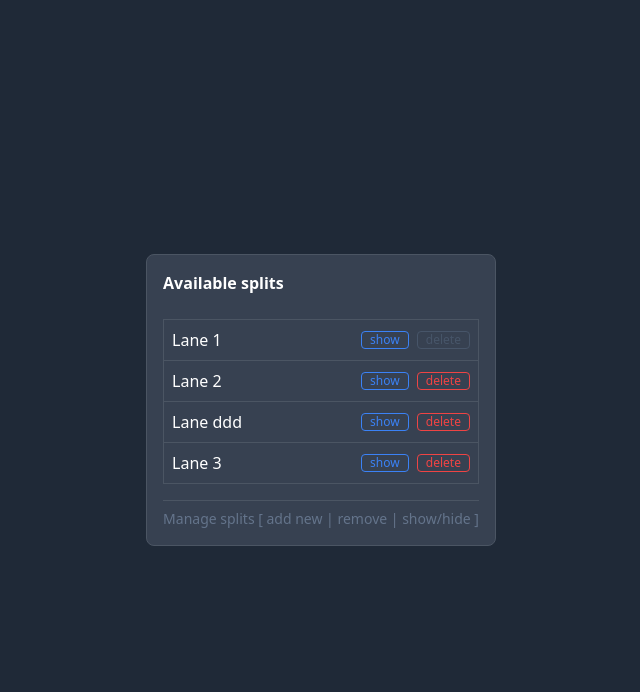
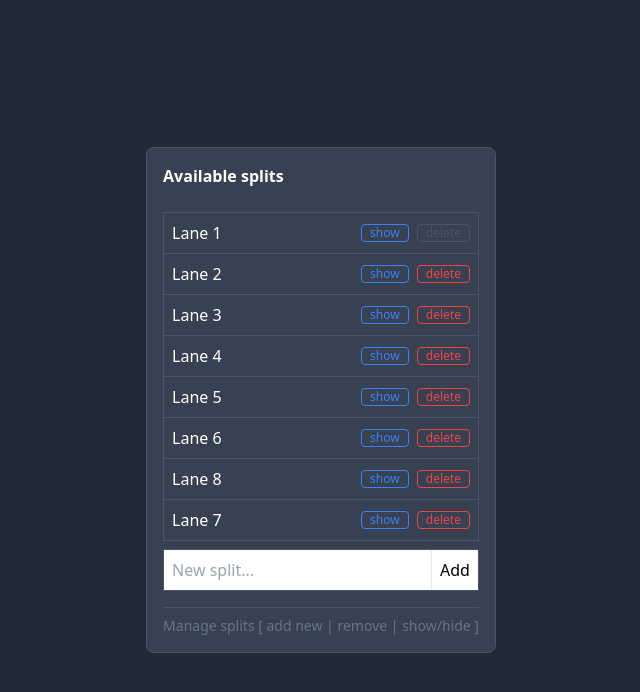
Before and after one commit to szekelygobe/vue-cal-setup, a Vue app: page / in a window 1280 px wide. Shown: the top 692 px of the page, without its empty margins (319-959 px from the left). Built offline with nearby package versions, Linux system fonts and the light colour scheme; data requests are answered from the project's data file.

Commit message:
Add new split working

```diff
--- a/db.json
+++ b/db.json
@@ -16,17 +16,45 @@
     },
     {
       "class": "lane_3",
-      "label": "Lane ddd",
-      "deletable": true,
-      "hide": true,
-      "id": 4
-    },
-    {
-      "class": "lane_3",
       "label": "Lane 3",
       "deletable": true,
       "hide": true,
       "id": 6
+    },
+    {
+      "class": "lane_4",
+      "label": "Lane 4",
+      "deletable": true,
+      "hide": true,
+      "id": 7
+    },
+    {
+      "class": "lane_5",
+      "label": "Lane 5",
+      "deletable": true,
+      "hide": true,
+      "id": 8
+    },
+    {
+      "class": "lane_6",
+      "label": "Lane 6",
+      "deletable": true,
+      "hide": true,
+      "id": 9
+    },
+    {
+      "class": "lane_8",
+      "label": "Lane 8",
+      "deletable": true,
+      "hide": true,
+      "id": 11
+    },
+    {
+      "class": "lane_7",
+      "label": "Lane 7",
+      "deletable": true,
+      "hide": true,
+      "id": 12
     }
   ],
   "events": [
--- a/src/App.vue
+++ b/src/App.vue
@@ -1,11 +1,14 @@
 <script setup>
-  import { useSourceData } from "@/composables/useSourceData.js"
-  import { ref , onMounted} from "vue"
   import Splits from "@/components/splits/Splits.vue"
 
-  const { getData, deleteData } = useSourceData();
+  import { reactive , onMounted} from "vue"
+  import { useSourceData } from "@/composables/useSourceData.js"
+  import {useSlugify} from "@/composables/useSlugify.js"
 
-  const splits = ref(null);
+  const { getData, deleteData, addData } = useSourceData();
+  const { slugify }     = useSlugify();
+
+  const splits = reactive({});
 
   onMounted(async () => {
     splits.value = await getData('splits');
@@ -14,10 +17,23 @@
   async function deleteSplit(split){
     if(splits.value.length > 1){
       await deleteData('splits', split.id)
-          .then(()=> splits.value.splice(splits.value.indexOf(split), 1))
+          // deleting split from
+          .then(()=> splits.value.splice(splits.value.indexOf(split), 1));
     } else {
       console.log('Can\'t delete more splits!');
     }
+  }
+
+  async function addSplit(splitName){
+    await addData(
+        'splits',
+        {
+          class: slugify(splitName),
+          label: splitName,
+          deletable: true,
+          hide: false
+        })
+        .then((resp)=> splits.value.push(resp));
   }
 
 </script>
@@ -28,6 +44,7 @@
     <splits
         :splits="splits"
         @deleteSplit="deleteSplit"
+        @addSplit="addSplit"
     > </splits>
 <!--    <calendar :splits="splits"> </calendar>-->
   </div>
--- a/src/components/splits/Split.vue
+++ b/src/components/splits/Split.vue
@@ -32,7 +32,7 @@
       {{ split.hide ? 'show' : 'hide' }}
     </button>
     <button
-        @click.prevent="emit('deleteSplit', split, split.key)"
+        @click.prevent="emit('deleteSplit', split)"
         :disabled="!split.deletable"
         :class="{
           'border rounded text-xs px-2 mx-2': true,
--- a/src/components/splits/Splits.vue
+++ b/src/components/splits/Splits.vue
@@ -2,18 +2,12 @@
   import { ref } from "vue";
   import Panel from "@/components/Panel.vue"
   import Split from "@/components/splits/Split.vue"
-  import {useSlugify} from "@/composables/useSlugify.js"
 
-  const { slugify }     = useSlugify();
+  const emit = defineEmits(['deleteSplit', 'addSplit']);
 
-  let newSplit          = ref('');
+  defineProps({splits: Object})
 
-  defineProps({
-    splits: Object
-  })
-
-  const emit = defineEmits(['deleteSplit']);
-
+  let newSplit = ref('');
 </script>
 
 <template>
@@ -26,19 +20,19 @@
 
     <ul class="border border-gray-600 divide-y divide-gray-600 mt-6" >
       <split
-          v-for="(split, key) in splits"
+          v-for="split in splits.value"
           :key="split.id"
           :split="split"
           @deleteSplit="emit('deleteSplit', split)"
       ></split>
     </ul>
 
-<!--    <form @submit.prevent="addSplit">-->
-<!--      <div class="border border-gray-600 text-black flex mt-2">-->
-<!--        <input v-model="newSplit" placeholder="New split..." class="p-2 w-full" />-->
-<!--        <button type="submit" class="bg-white p-2 border-l">Add</button>-->
-<!--      </div>-->
-<!--    </form>-->
+    <form @submit.prevent="emit('addSplit', newSplit)">
+      <div class="border border-gray-600 text-black flex mt-2">
+        <input v-model="newSplit" placeholder="New split..." class="p-2 w-full" />
+        <button type="submit" class="bg-white p-2 border-l">Add</button>
+      </div>
+    </form>
 
     <template #footer>
       Manage splits [ add new | remove | show/hide ]
--- a/src/composables/useSourceData.js
+++ b/src/composables/useSourceData.js
@@ -34,6 +34,8 @@ export function useSourceData(){
     async function deleteData (endPoint, id){
         let response = {}
 
+        console.log(baseURL+endPoint+'/'+id)
+
         try {
             response = await axios.delete(baseURL+endPoint+'/'+id);
         }
```
